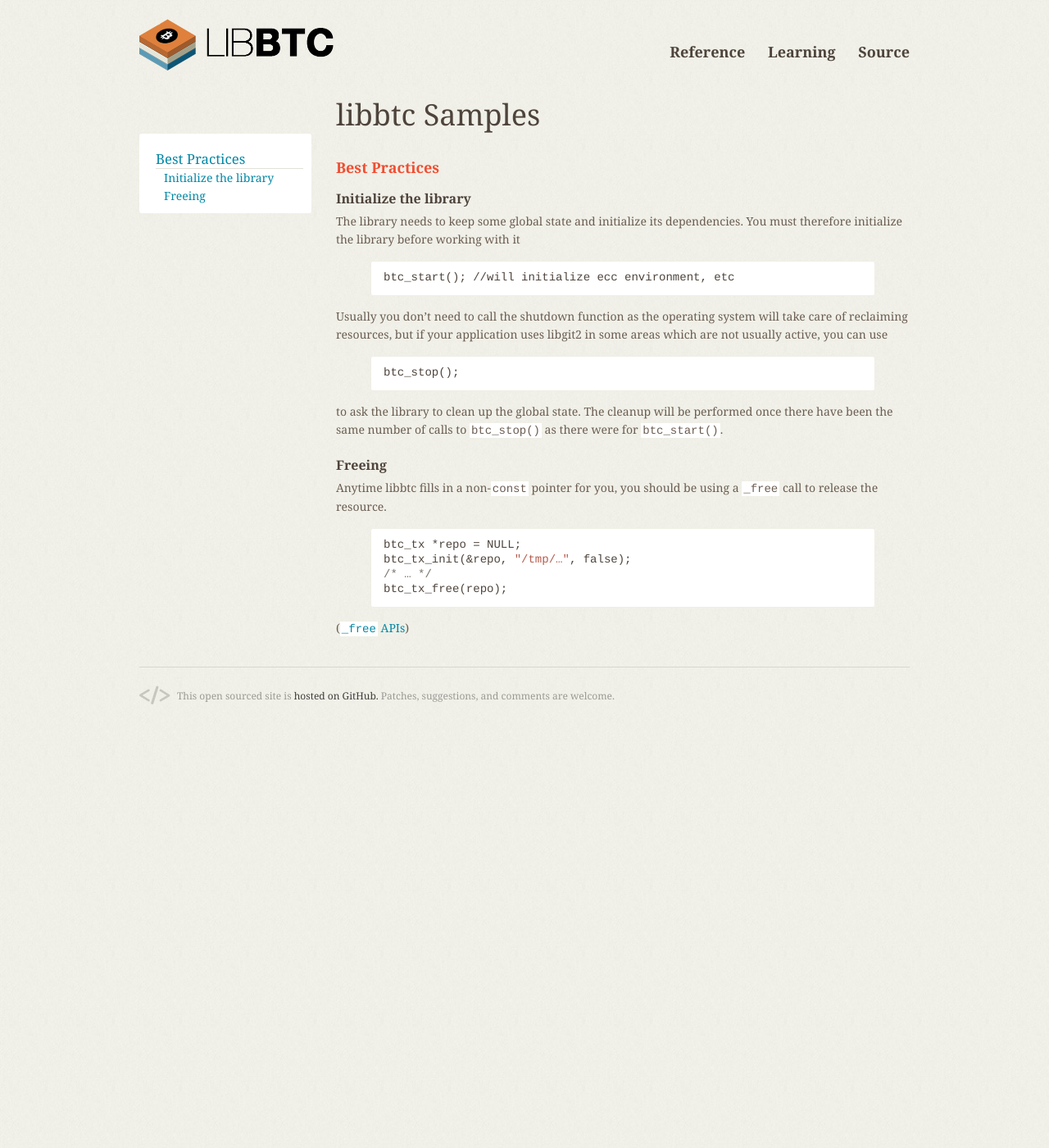
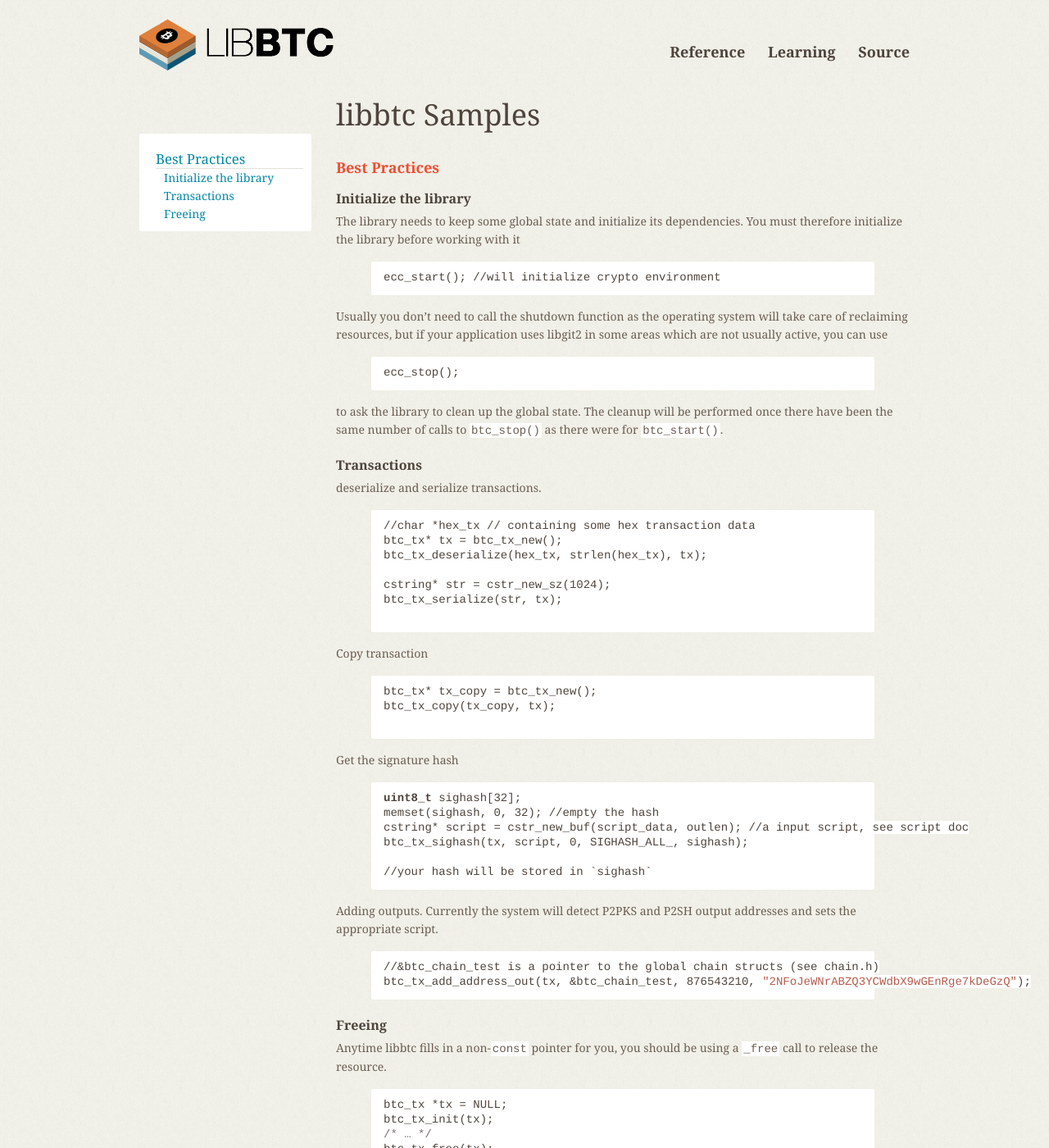
Before and after one commit to libbtc/libbtc.github.io, a Jekyll site: the page built from docs/guides/samples/index.md, in a window 1280 px wide and 1400 px high. Shown: the whole window at 82% size. Built offline with Jekyll 4.4.1, drawn with Linux system fonts in a browser that asks for light colours; Markdown is read by kramdown in place of the engine named in the settings; comment, search, counter and statistics services are not loaded.

Commit message:
some samples update

````diff
--- a/docs/guides/samples/index.md
+++ b/docs/guides/samples/index.md
@@ -13,7 +13,7 @@ dependencies. You must therefore initialize the library before working
 with it
 
 ```C
-btc_start(); //will initialize ecc environment, etc
+ecc_start(); //will initialize crypto environment
 ```
 
 Usually you don't need to call the shutdown function as the operating
@@ -21,22 +21,64 @@ system will take care of reclaiming resources, but if your application
 uses libgit2 in some areas which are not usually active, you can use
 
 ```C
-btc_stop();
+ecc_stop();
 ```
 
 to ask the library to clean up the global state. The cleanup will be
 performed once there have been the same number of calls to
 `btc_stop()` as there were for `btc_start()`.
 
+
+<h3 id="best_practices_freeing">Transactions</h3>
+
+deserialize and serialize transactions.
+
+```c
+//char *hex_tx // containing some hex transaction data
+btc_tx* tx = btc_tx_new();
+btc_tx_deserialize(hex_tx, strlen(hex_tx), tx);
+
+cstring* str = cstr_new_sz(1024);
+btc_tx_serialize(str, tx);
+
+```
+
+Copy transaction
+
+```c
+btc_tx* tx_copy = btc_tx_new();
+btc_tx_copy(tx_copy, tx);
+
+```
+
+Get the signature hash
+
+```c
+uint8_t sighash[32];
+memset(sighash, 0, 32); //empty the hash
+cstring* script = cstr_new_buf(script_data, outlen); //a input script, see script doc
+btc_tx_sighash(tx, script, 0, SIGHASH_ALL_, sighash);
+
+//your hash will be stored in `sighash`
+```
+
+Adding outputs. Currently the system will detect P2PKS and P2SH output addresses and sets the appropriate script.
+
+```c
+//&btc_chain_test is a pointer to the global chain structs (see chain.h)
+btc_tx_add_address_out(tx, &btc_chain_test, 876543210, "2NFoJeWNrABZQ3YCWdbX9wGEnRge7kDeGzQ");
+```
+
+
+
+
 <h3 id="best_practices_freeing">Freeing</h3>
 
 Anytime libbtc fills in a non-`const` pointer for you, you should be using a `_free` call to release the resource.
 
 ```c
-btc_tx *repo = NULL;
-btc_tx_init(&repo, "/tmp/…", false);
+btc_tx *tx = NULL;
+btc_tx_init(tx);
 /* … */
-btc_tx_free(repo);
+btc_tx_free(tx);
 ```
-
-([`_free` APIs](http://libbtc.github.com/libbtc/#HEAD/search/_free))
````
Also changed, not shown: docs/index.md (+5 -6 lines).
